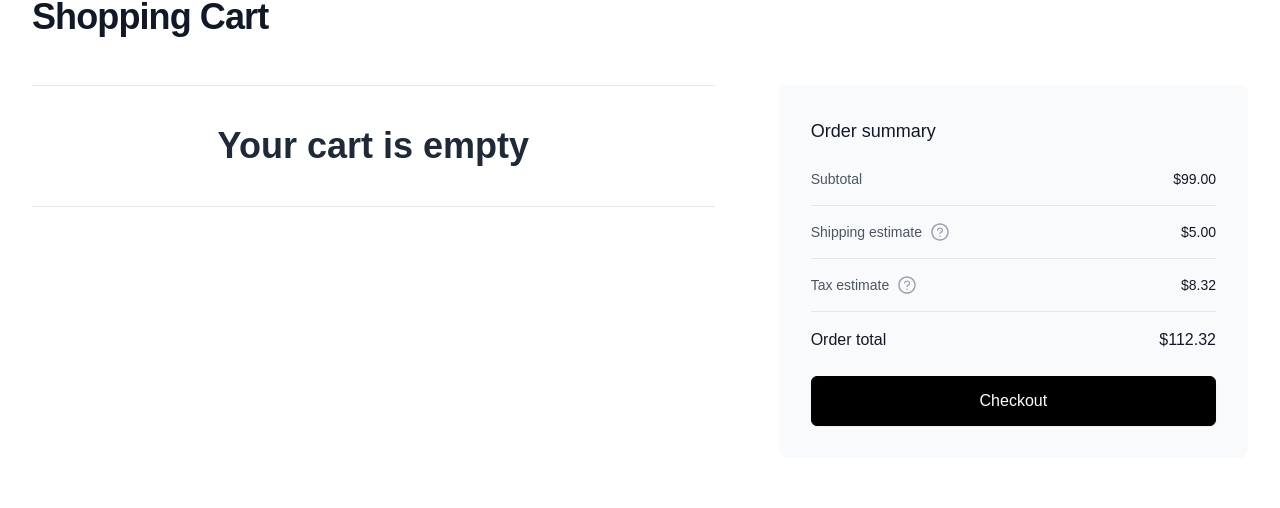
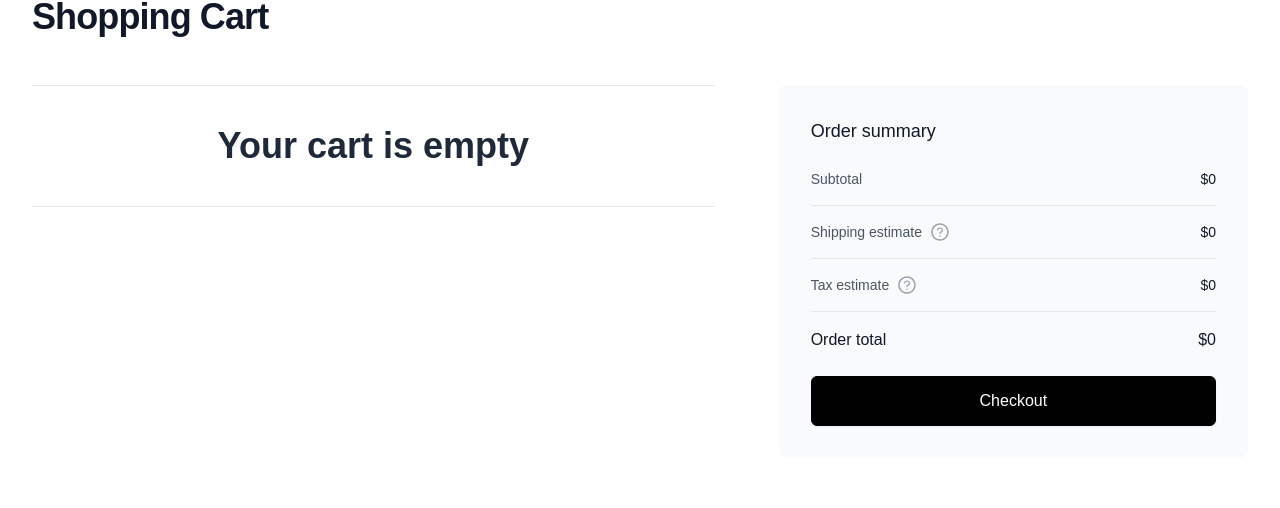
Before and after one commit to Kuzma02/Fashion-Ecommerce-Shop-NextJS, a Next.js app: page /cart in a window 1280 px wide. Shown: the part 216-724 px from the top of the page. Built offline with nearby package versions, Linux system fonts and the light colour scheme; a web font is replaced by a local one.

Commit message:
cart_page_completed

```diff
--- a/app/cart/page.js
+++ b/app/cart/page.js
@@ -1,7 +1,5 @@
 import React from "react";
-
-import { AiOutlineQuestionCircle } from "react-icons/ai";
-import { CartList } from "@/components";
+import { CartList, CartTotals } from "@/components";
 
 const CartPage = () => {
 
@@ -23,75 +21,7 @@ const CartPage = () => {
           </section>
 
           {/* Order summary */}
-          <section
-            aria-labelledby="summary-heading"
-            className="mt-16 rounded-lg bg-gray-50 px-4 py-6 sm:p-6 lg:col-span-5 lg:mt-0 lg:p-8"
-          >
-            <h2
-              id="summary-heading"
-              className="text-lg font-medium text-gray-900"
-            >
-              Order summary
-            </h2>
-
-            <dl className="mt-6 space-y-4">
-              <div className="flex items-center justify-between">
-                <dt className="text-sm text-gray-600">Subtotal</dt>
-                <dd className="text-sm font-medium text-gray-900">$99.00</dd>
-              </div>
-              <div className="flex items-center justify-between border-t border-gray-200 pt-4">
-                <dt className="flex items-center text-sm text-gray-600">
-                  <span>Shipping estimate</span>
-                  <a
-                    href="#"
-                    className="ml-2 flex-shrink-0 text-gray-400 hover:text-gray-500"
-                  >
-                    <span className="sr-only">
-                      Learn more about how shipping is calculated
-                    </span>
-                    <AiOutlineQuestionCircle
-                      className="h-5 w-5"
-                      aria-hidden="true"
-                    />
-                  </a>
-                </dt>
-                <dd className="text-sm font-medium text-gray-900">$5.00</dd>
-              </div>
-              <div className="flex items-center justify-between border-t border-gray-200 pt-4">
-                <dt className="flex text-sm text-gray-600">
-                  <span>Tax estimate</span>
-                  <a
-                    href="#"
-                    className="ml-2 flex-shrink-0 text-gray-400 hover:text-gray-500"
-                  >
-                    <span className="sr-only">
-                      Learn more about how tax is calculated
-                    </span>
-                    <AiOutlineQuestionCircle
-                      className="h-5 w-5"
-                      aria-hidden="true"
-                    />
-                  </a>
-                </dt>
-                <dd className="text-sm font-medium text-gray-900">$8.32</dd>
-              </div>
-              <div className="flex items-center justify-between border-t border-gray-200 pt-4">
-                <dt className="text-base font-medium text-gray-900">
-                  Order total
-                </dt>
-                <dd className="text-base font-medium text-gray-900">$112.32</dd>
-              </div>
-            </dl>
-
-            <div className="mt-6">
-              <button
-                type="submit"
-                className="w-full rounded-md border border-1 border-black bg-black px-4 py-3 text-base font-medium text-white shadow-sm hover:bg-white hover:text-black focus:outline-none"
-              >
-                Checkout
-              </button>
-            </div>
-          </section>
+          <CartTotals />
         </form>
       </div>
     </div>
--- /dev/null
+++ b/components/CartTotals.jsx
@@ -0,0 +1,70 @@
+"use client";
+import React from "react";
+import { useSelector } from "react-redux";
+import { AiOutlineQuestionCircle } from "react-icons/ai";
+
+const CartTotals = () => {
+    const { total } = useSelector((state) => state.cart);
+  return (
+    <section
+      aria-labelledby="summary-heading"
+      className="mt-16 rounded-lg bg-gray-50 px-4 py-6 sm:p-6 lg:col-span-5 lg:mt-0 lg:p-8"
+    >
+      <h2 id="summary-heading" className="text-lg font-medium text-gray-900">
+        Order summary
+      </h2>
+
+      <dl className="mt-6 space-y-4">
+        <div className="flex items-center justify-between">
+          <dt className="text-sm text-gray-600">Subtotal</dt>
+          <dd className="text-sm font-medium text-gray-900">${ total }</dd>
+        </div>
+        <div className="flex items-center justify-between border-t border-gray-200 pt-4">
+          <dt className="flex items-center text-sm text-gray-600">
+            <span>Shipping estimate</span>
+            <a
+              href="#"
+              className="ml-2 flex-shrink-0 text-gray-400 hover:text-gray-500"
+            >
+              <span className="sr-only">
+                Learn more about how shipping is calculated
+              </span>
+              <AiOutlineQuestionCircle className="h-5 w-5" aria-hidden="true" />
+            </a>
+          </dt>
+          <dd className="text-sm font-medium text-gray-900">{ total === 0 ? '$0 ': '$10'}</dd>
+        </div>
+        <div className="flex items-center justify-between border-t border-gray-200 pt-4">
+          <dt className="flex text-sm text-gray-600">
+            <span>Tax estimate</span>
+            <a
+              href="#"
+              className="ml-2 flex-shrink-0 text-gray-400 hover:text-gray-500"
+            >
+              <span className="sr-only">
+                Learn more about how tax is calculated
+              </span>
+              <AiOutlineQuestionCircle className="h-5 w-5" aria-hidden="true" />
+            </a>
+          </dt>
+          <dd className="text-sm font-medium text-gray-900">${ total / 5 }</dd>
+        </div>
+        <div className="flex items-center justify-between border-t border-gray-200 pt-4">
+          <dt className="text-base font-medium text-gray-900">Order total</dt>
+          <dd className="text-base font-medium text-gray-900">${ total === 0 ? "0" : total + 10 + (total / 5) }</dd>
+        </div>
+      </dl>
+
+      <div className="mt-6">
+        <button
+          type="submit"
+          className="w-full rounded-md border border-1 border-black bg-black px-4 py-3 text-base font-medium text-white shadow-sm hover:bg-white hover:text-black focus:outline-none"
+        >
+          Checkout
+        </button>
+      </div>
+    </section>
+  );
+};
+
+export default CartTotals;
--- a/components/index.js
+++ b/components/index.js
@@ -15,3 +15,4 @@ export { default as ProductRating } from "./ProductRating";
 export { default as SingleProductImages } from "./SingleProductImages";
 export { default as ItemAddToCartBtn } from "./ItemAddToCartBtn";
 export { default as CartList } from "./CartList";
+export { default as CartTotals } from "./CartTotals";
```
